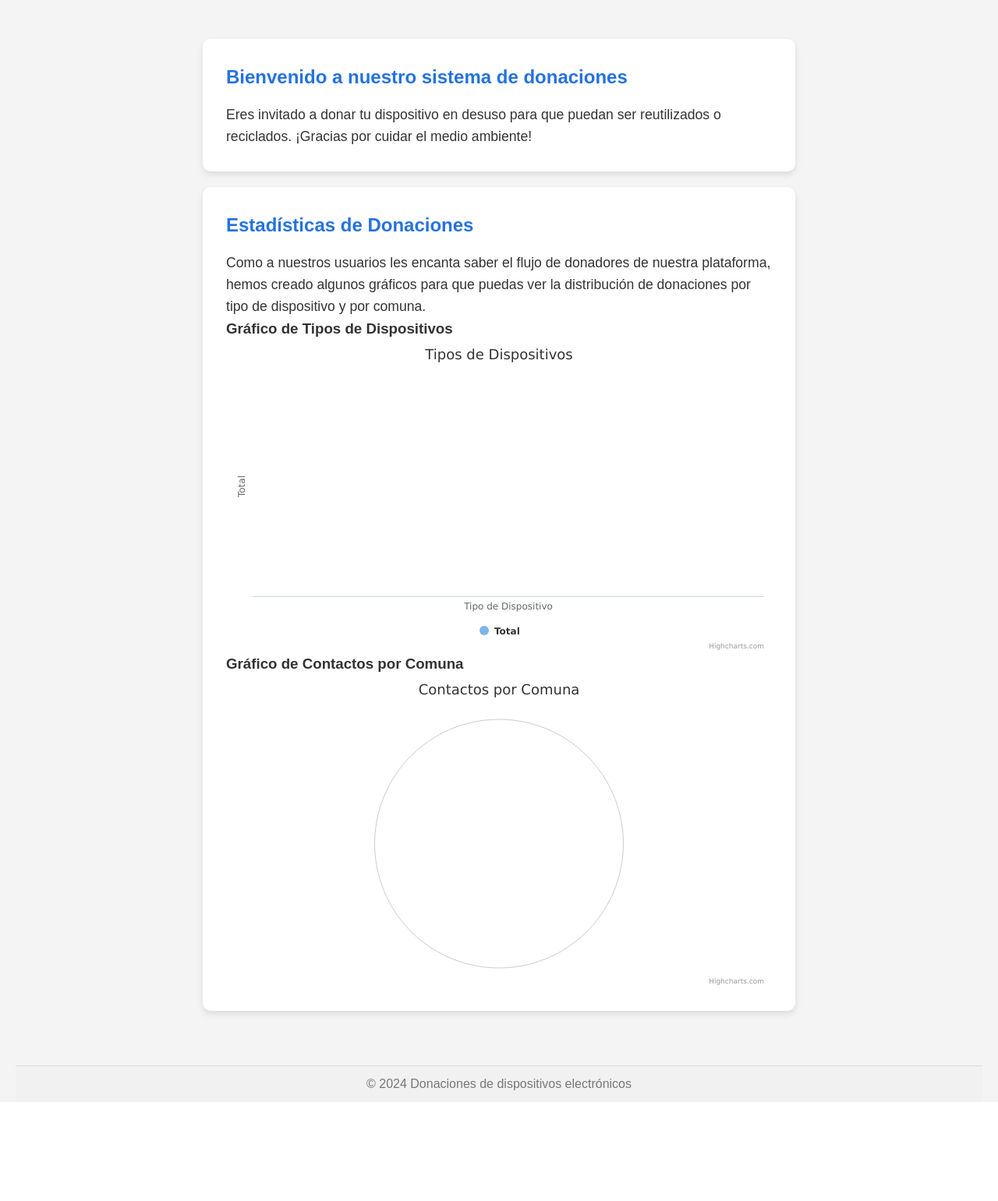
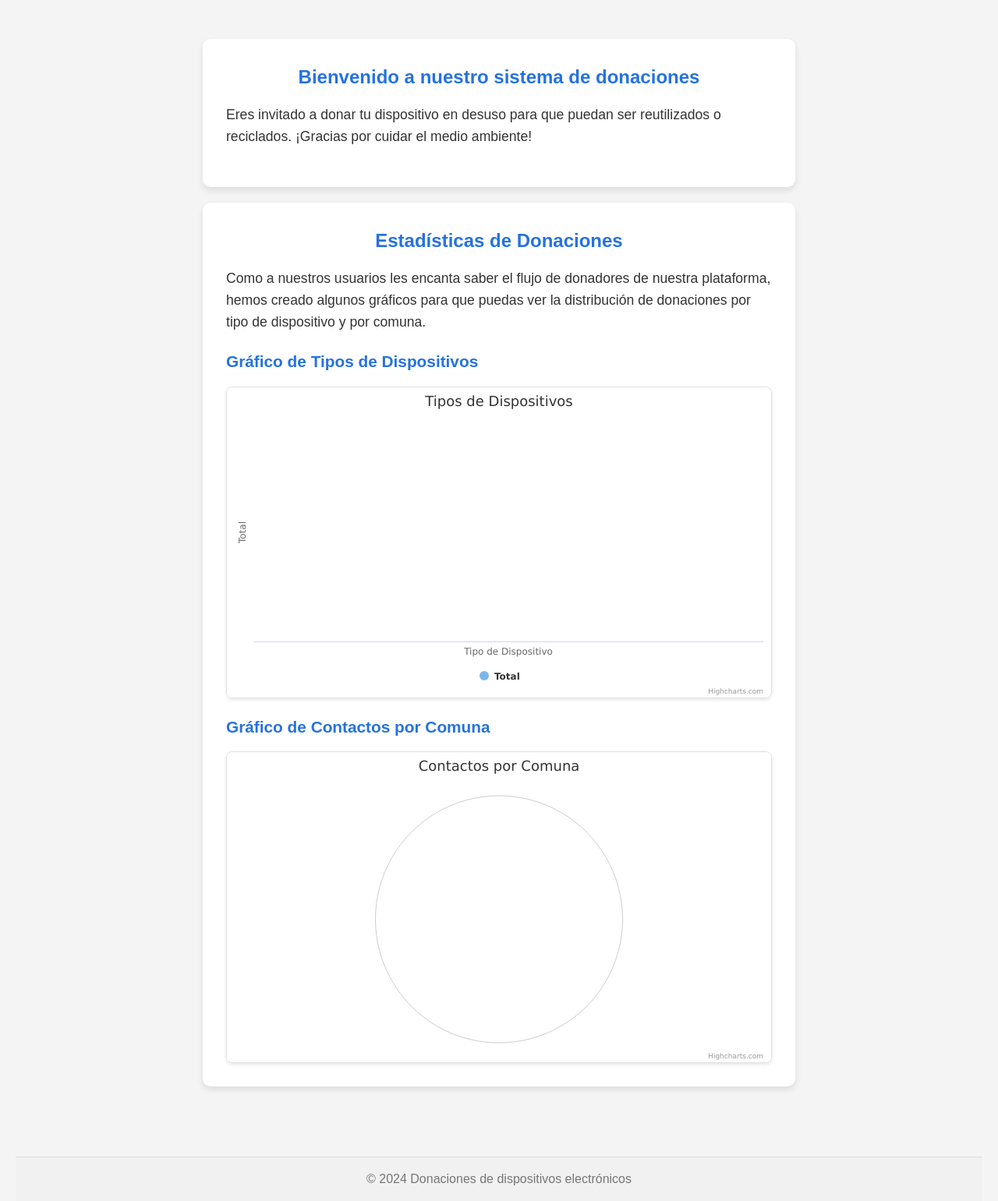
Before and after one commit to Fabian-Castro-C/Donaciones-Dispositivos-Electronicos-v2, a Flask app: page / in a window 1280 px wide. Shown: the part 126-1667 px from the top of the page at 78% size. Before the commit the page ends 1540 px from the top, so only its background shows below. Run offline with Flask 3, Linux system fonts and the light colour scheme; data that the repository does not hold is empty.

Commit message:
Mejora el estilo CSS para la sección de gráficos y ajusta el pie de página

```diff
--- a/app/static/css/index.css
+++ b/app/static/css/index.css
@@ -70,22 +70,40 @@
     margin-bottom: 15px;
     font-size: 1.5em;
     color: #2572df;
+    text-align: center;
   }
 
   main p {
     font-size: 1.1em;
   }
 
-  /* Pie de página */
-  footer {
-    text-align: center;
-    margin-top: 30px;
-    color: #777;
-    padding: 10px;
-    background-color: #f1f1f1;
-    border-top: 1px solid #ddd;
-  }
+  /* Sección de gráficos */
+main section h3 {
+  font-size: 1.3em;
+  margin-top: 20px;
+  color: #2572df;
+}
 
+main section p {
+  margin-bottom: 20px; /* Espacio adicional debajo del texto */
+}
+
+#graficoDispositivos, #graficoContactos {
+  margin-top: 15px;
+  border: 1px solid #e0e0e0;
+  border-radius: 8px;
+  box-shadow: 0 2px 4px rgba(0, 0, 0, 0.1);
+}
+
+/* Ajuste del pie de página para que no quede flotando */
+footer {
+  text-align: center;
+  margin-top: 50px;
+  color: #777;
+  padding: 15px;
+  background-color: #f1f1f1;
+  border-top: 1px solid #ddd;
+}
   footer p {
     font-size: 1em;
   }
```
